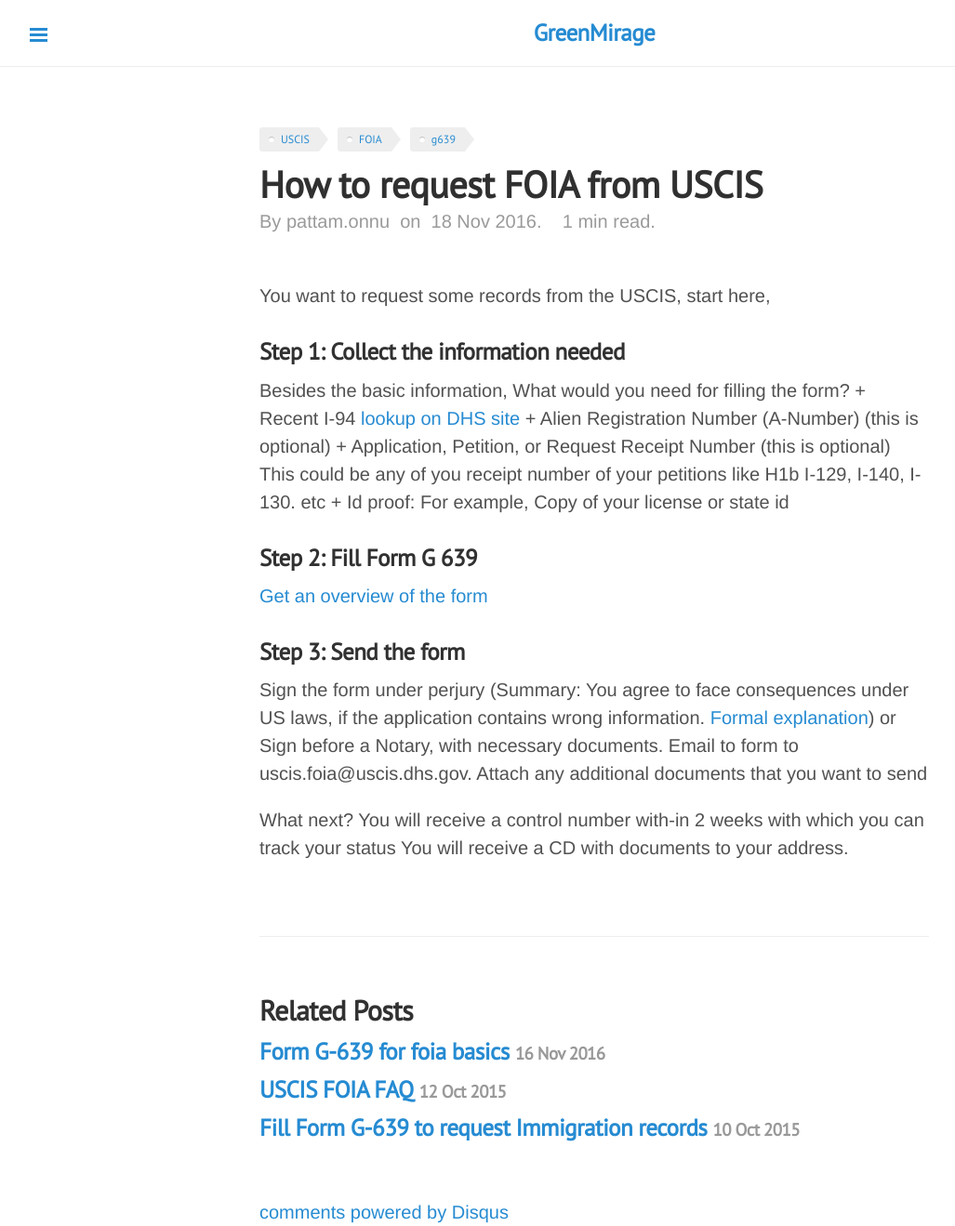
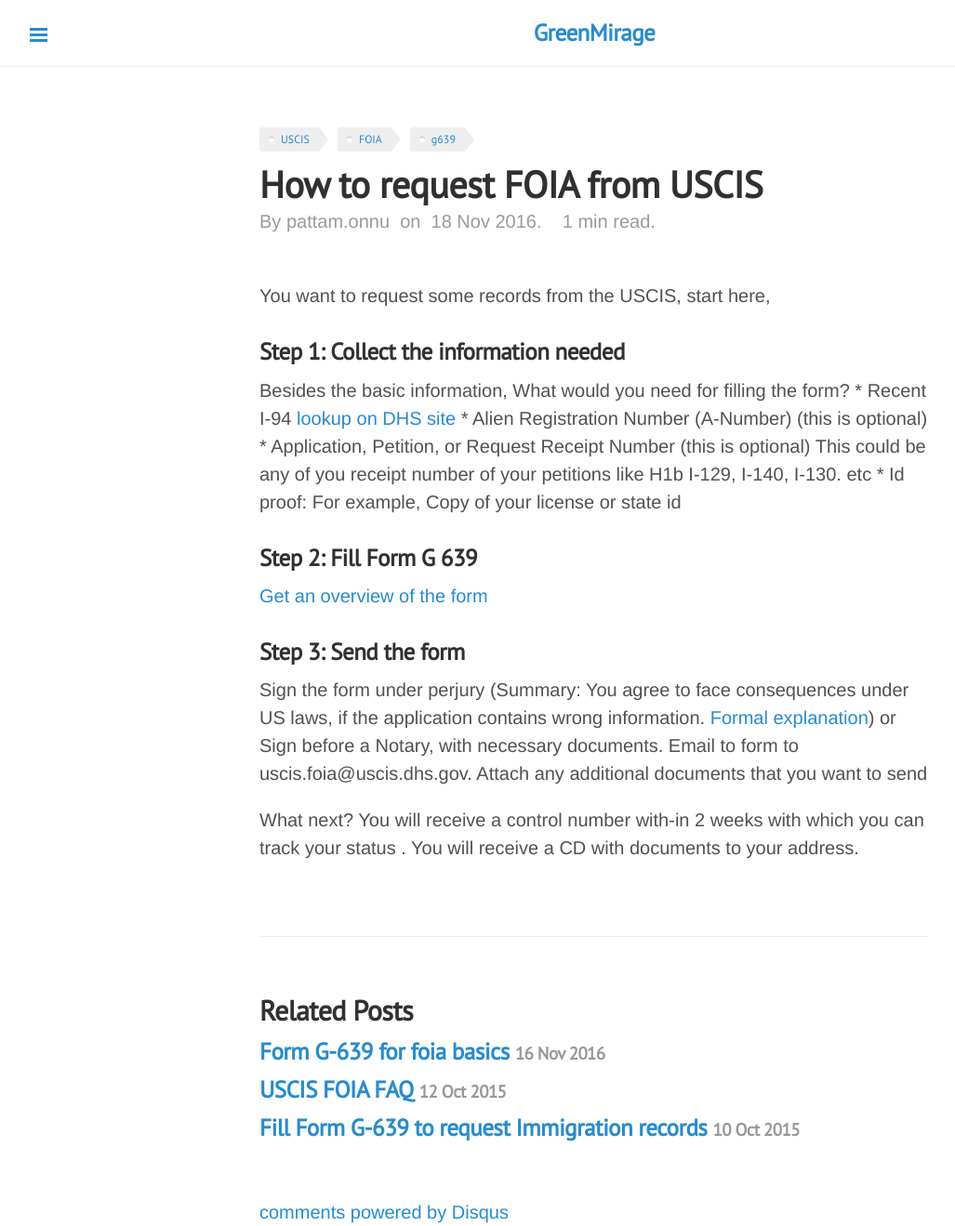
Before and after one commit to gitforwork2/gitforwork.github.io, a Jekyll site: the page built from _posts/2016-11-18-how-to-request-FOIA-from-USCIS.md, in a window 1280 px wide. Shown: the whole page at 93% size, without its empty margins (1-1028 px from the left). Built offline with Jekyll 4.4.1, drawn with Linux system fonts in a browser that asks for light colours; comment, search, counter and statistics services are not loaded.

```diff
--- a/_posts/2016-11-18-how-to-request-FOIA-from-USCIS.md
+++ b/_posts/2016-11-18-how-to-request-FOIA-from-USCIS.md
@@ -10,12 +10,12 @@ You want to request some records from the USCIS, start here,
 
 ### Step 1: Collect the information needed
 Besides the basic information, What would you need for filling the form?
-	+ Recent I-94
-		[lookup on DHS site](https://i94.cbp.dhs.gov/I94/#/recent-search)
-	+ Alien Registration Number (A-Number) (this is optional)
-	+ Application, Petition, or Request Receipt Number (this is optional)
-		This could be any of you receipt number of your petitions like H1b I-129, I-140, I-130. etc
-	+ Id proof: For example, Copy of your license or state id
+	* Recent I-94
+	[lookup on DHS site](https://i94.cbp.dhs.gov/I94/#/recent-search)
+	* Alien Registration Number (A-Number) (this is optional)
+	* Application, Petition, or Request Receipt Number (this is optional)
+	This could be any of you receipt number of your petitions like H1b I-129, I-140, I-130. etc
+	* Id proof: For example, Copy of your license or state id
 
 
 ### Step 2: Fill Form G 639
@@ -28,5 +28,5 @@ Besides the basic information, What would you need for filling the form?
 
 
 What next?
-	You will receive a control number with-in 2 weeks with which you can track your status <here>
-	You will receive a CD with documents to your address.
+You will receive a control number with-in 2 weeks with which you can track your status <here>.
+You will receive a CD with documents to your address.
```
